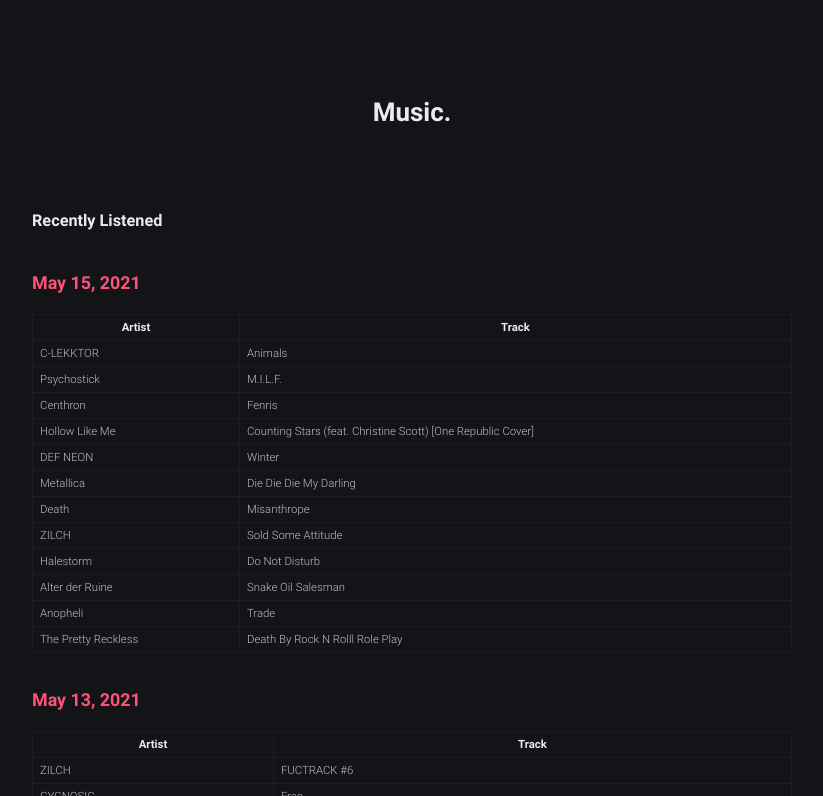
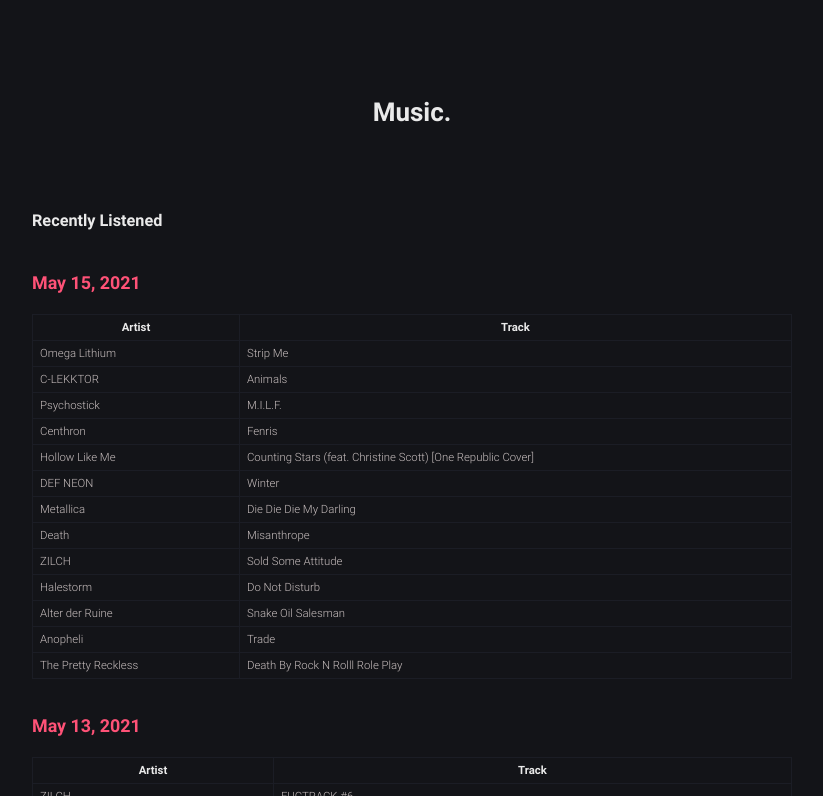
Before and after one commit to robert-marshall/xyz, a Jekyll site: the page built from music.md, in a window 1280 px wide and 900 px high, cut to the strip 104-900 px from the top of the window. Shown: the whole strip, without its empty margins (228-1051 px from the left). Built offline with Jekyll 4.4.1, drawn with Linux system fonts in a browser that asks for light colours.

```diff
--- a/music.md
+++ b/music.md
@@ -11,6 +11,7 @@
 
 | Artist | Track |
 |--------|-------|
+Omega Lithium | Strip Me
 C-LEKKTOR | Animals
 Psychostick | M.I.L.F.
 Centhron | Fenris
```
